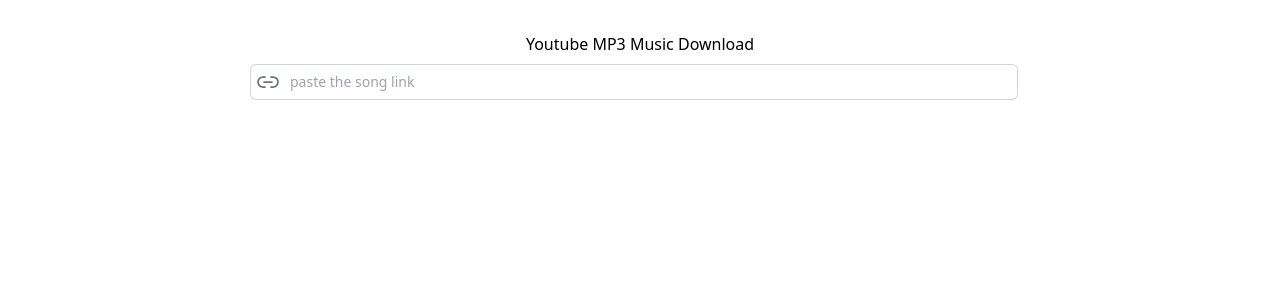
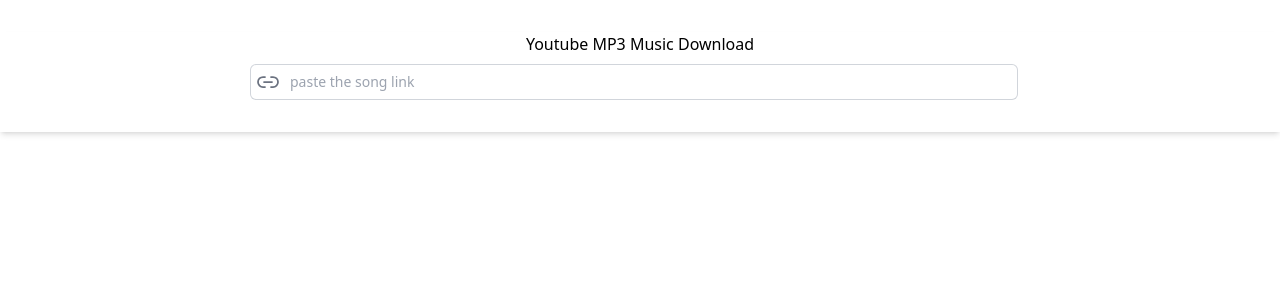
Before and after one commit to judahtc/JulohComponents-Tailwind, an Angular app: page /yd in a window 1280 px wide. Shown: the top 300 px of the page. Built offline with nearby package versions, Linux system fonts and the light colour scheme.

Commit message:
added youtube downloader

```diff
--- a/src/app/youtube-downloader/youtube-downloader.component.html
+++ b/src/app/youtube-downloader/youtube-downloader.component.html
@@ -1,4 +1,4 @@
-<div class="mt-8">
+<div class="mt-8 bg-white shadow-md pb-8  container mx-auto">
   <div class="text-center">
     <span class="text-md">Youtube MP3 Music Download</span>
   </div>
```
